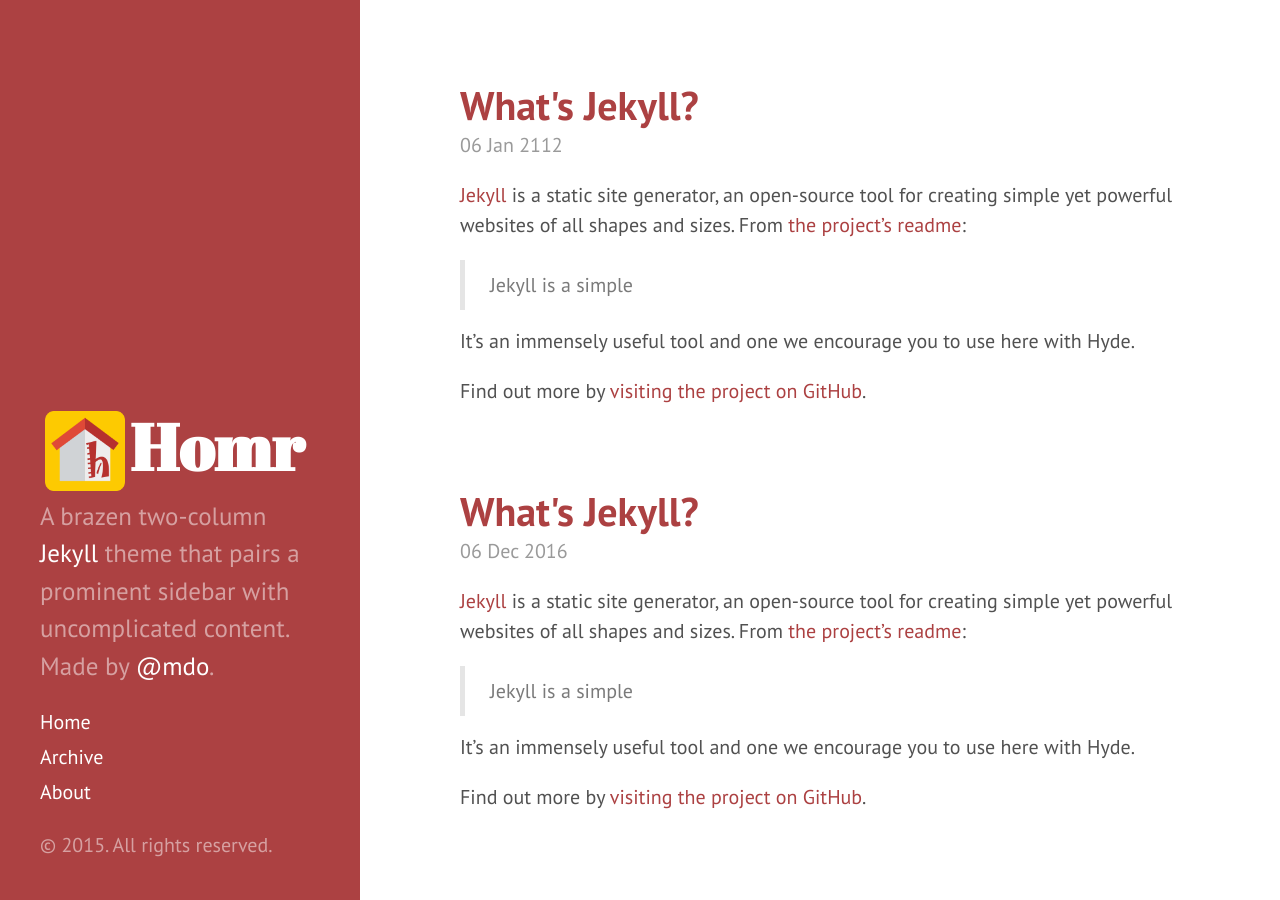
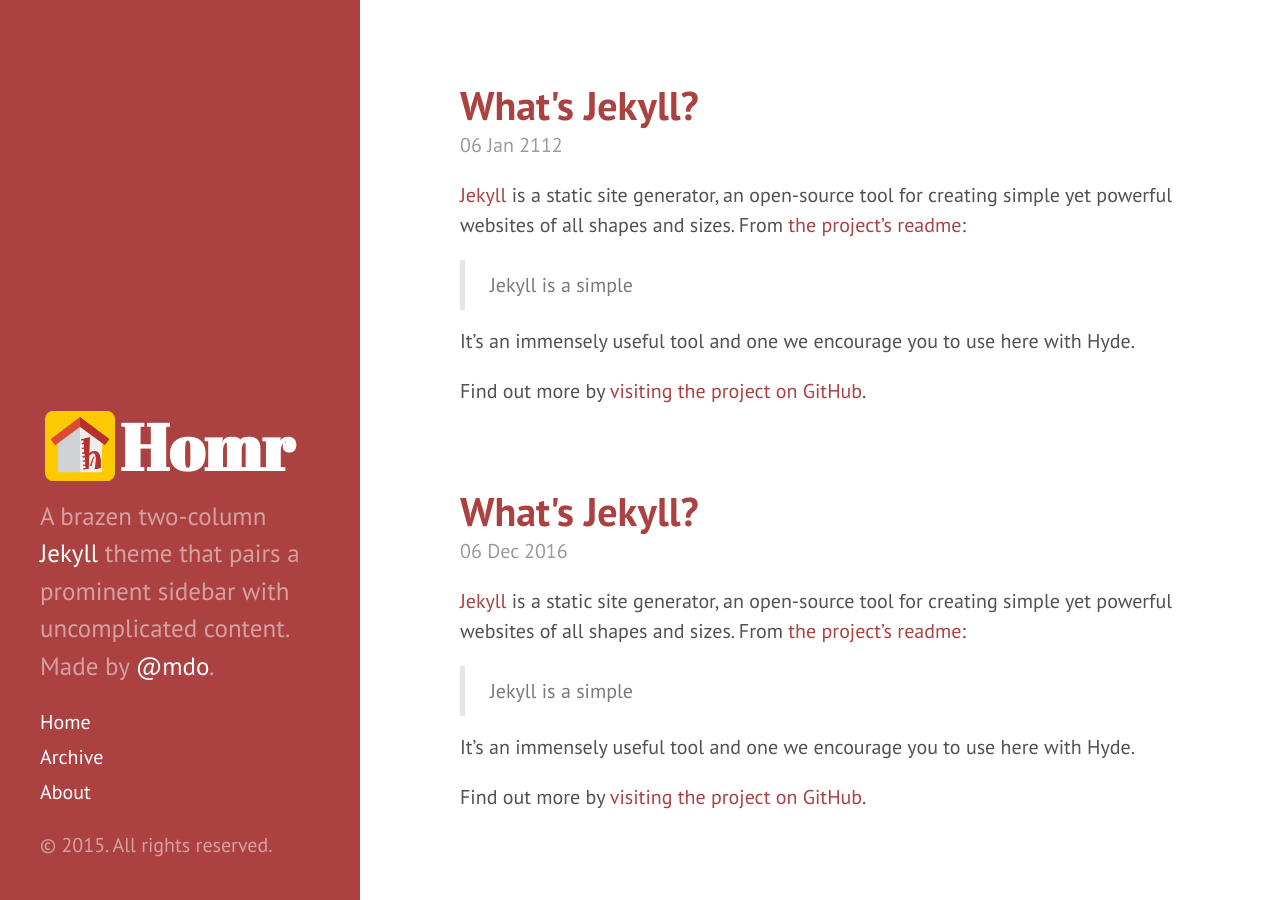
Before and after one commit to gonzovilla/blog, a Jekyll site: the page built from index.html, in a window 1280 px wide and 900 px high. Built offline with Jekyll 4.4.1, drawn with Linux system fonts in a browser that asks for light colours; Markdown is read by kramdown in place of the engine named in the settings; the list of posts is cut into pages by our own code.

Commit message:
no message

```diff
--- a/_includes/sidebar.html
+++ b/_includes/sidebar.html
@@ -18,7 +18,7 @@
         </tr>
       </table> -->
       <h1>
-      <img style="float: left; margin: 5px 5px 5px 5px;" src="{{ site.baseurl }}/public/homr.png" height="80dp" />
+      <img style="float: left; margin: 5px 5px 5px 5px;" src="{{ site.baseurl }}/public/homr.png" height="70dp" />
         <a href="{{ site.baseurl }}">
           {{ site.title }}
         </a>
```
